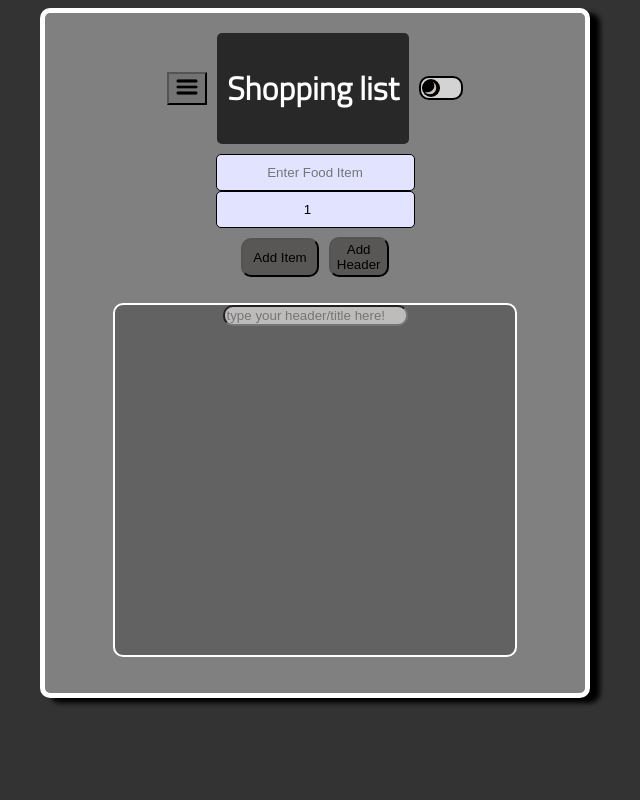
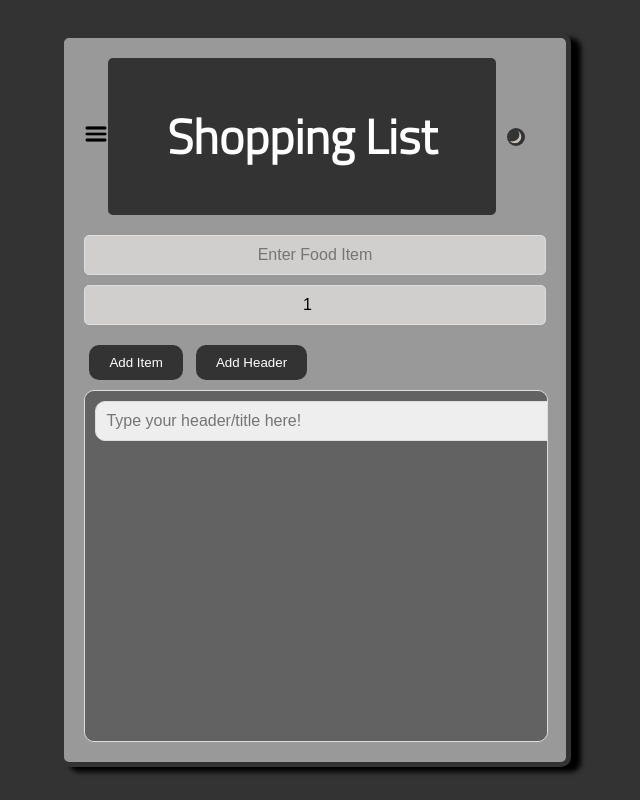
Before and after one commit to RohanCorgi/HawkHacks, a website: page app/shopping_list.html in a window 1280 px wide. Shown: the whole page, without its empty margins (325-965 px from the left). Drawn offline with Linux system fonts and the light colour scheme.

Commit message:
cahnged the entire shopping list

```diff
--- a/app/Shopping_list_stylesheet.css
+++ b/app/Shopping_list_stylesheet.css
@@ -2,24 +2,33 @@
     src: url(fonts/ChakraPetch-Light.ttf);
     font-family: ChakraPetch;
 }
-@font-face{
+
+@font-face {
     src: url(fonts/Dosis-VariableFont_wght.ttf);
     font-family: Dosis;
 }
-@font-face{
+
+@font-face {
     src: url(fonts/PoetsenOne-Regular.ttf);
     font-family: PoestsenOne;
 }
-@font-face{
+
+@font-face {
     src: url(fonts/TitilliumWeb-Light.ttf);
     font-family: TitilliumWeb;
 }
 
 body {
-    font-family: Arial, sans-serif;
+    font-family: 'Dosis', Arial, sans-serif;
     background-color: #333;
-    color: #fff;
+    color: #333;
     transition: background-color 0.3s, color 0.3s;
+    margin: 0;
+    padding: 0;
+    display: flex;
+    justify-content: center;
+    align-items: center;
+    height: 100vh;
 }
 
 body.light-mode {
@@ -30,7 +39,7 @@ body.light-mode {
 .container,
 .shopping-list-container .container,
 .shopping-list-container {
-    background-color: grey;
+    background-color: rgb(153, 153, 153);
     height: auto;
     width: auto;
     max-width: 500px;
@@ -45,42 +54,40 @@ body.light-mode {
 }
 
 body.light-mode .container {
-    background-color: rgb(218, 218, 218);
+    background-color: #f9f9f9;
 }
 
 .title-container {
-    font-family: TitilliumWeb;
+    font-family: 'TitilliumWeb', sans-serif;
     display: flex;
     align-items: center;
-    justify-content: center;
+    justify-content: space-between;
     width: 100%;
-    position: relative;
+    margin-bottom: 20px;
 }
 
-.list_header{
-    border-radius: 10px;
-    background-color:rgb(190, 187, 187);
-}
-
-.list_header:hover{
-    border-radius: 10px;
-    background-color:rgb(163, 160, 160);
-}
-
-
 .title {
-    background-color: rgb(41, 40, 40);
-    color: white;
+    background-color: #333;
+    color: #fff;
     text-align: center;
     border-radius: 5px;
     padding: 10px;
-    margin: 0 10px;
+    margin: 0;
+    flex-grow: 1;
     margin-right: 10px;
+    font-size: 1.5em;
+    transition: background-color 0.3s, color 0.3s;
+}
+
+body.light-mode .title {
+    background-color: #eee;
+    color: #333;
 }
 
 .mode-toggle {
-    top: 10px;
-    right: 10px;
+    position: relative;
+    width: 40px;
+    height: 20px;
 }
 
 .mode-toggle input[type="checkbox"] {
@@ -88,92 +95,173 @@ body.light-mode .container {
 }
 
 .slider {
-    width: 40px;
-    height: 20px;
-    background-color: lightgrey;
+    width: 100%;
+    height: 100%;
+    background-color: #ddd;
     border-radius: 10px;
     position: relative;
     cursor: pointer;
+    transition: background-color 0.3s;
 }
 
 .slider::before {
     content: "";
     width: 18px;
     height: 18px;
-    background-color: black;
+    background-color: #333;
     border-radius: 50%;
     position: absolute;
     top: 1px;
     left: 1px;
     background-image: url('Images/moon-removebg-preview.png');
     background-size: cover;
-    transition: transform 0.3s ease;
+    transition: transform 0.3s ease, background-color 0.3s;
 }
 
-input[type="checkbox"]:checked+.slider::before {
-    background-color: rgb(184, 181, 181);
+input[type="checkbox"]:checked + .slider::before {
+    background-color: #ffeb3b;
     transform: translateX(20px);
     background-image: url('Images/sun-removebg-preview.png');
-
 }
 
-body.light-mode {
-    background-color: white;
-    color: black;
-}
-
-body.light-mode .container {
-    background-color: rgb(218, 218, 218);
-}
-
-body.light-mode .title {
-    background-color: rgb(189, 186, 186);
-    color: black;
-}
-
-body.light-mode #additemid {
-    background-color: lightblue;
-}
-
-body.light-mode #additemid:hover{
-    background-color: rgb(137, 181, 196);
-}
-
-body.light-mode #add_header {
-    background-color: lightblue;
-}
-
-body.light-mode #add_header:hover {
-    background-color: rgb(137, 181, 196);
-}
-body.light-mode .list {
-    background-color: rgb(189, 186, 186);
-
-}
-
-body.light-mode #list_headerid{
-    background-color:rgb(189, 207, 212);
-}
-body.light-mode #list_headerid:hover{
-    background-color:rgb(169, 185, 190);
-}
-
-.mode-toggle .slider {
-    display: block;
-    margin: auto;
-}
-
-#enter_food,
-#enter_food_shopping {
-    margin-top: 10px;
+body.light-mode .slider {
+    background-color: #bbb;
 }
 
 .item-input {
     text-align: center;
-    border: solid 1px;
-    background-color: rgb(226, 227, 254);
+    border: solid 1px #ddd;
+    background-color: #f5f5f5;
     border-radius: 5px;
     padding: 10px;
+    width: calc(100% - 22px);
+    margin-bottom: 10px;
+    font-size: 1em;
+}
+
+#enter_food,
+#enter_quantity {
+    margin-bottom: 10px;
+    background-color: #d1cece;
+    color: black;
+}
+body.light-mode #enter_food:hover, #enter_quantity:hover{
+    background-color: #dcdada;
+}
+
+
+.add-item,
+.More-header {
+    margin: 10px 5px;
+    padding: 10px 20px;
+    border-radius: 10px;
+    background-color: #333;
+    color: #fff;
+    border: none;
+    cursor: pointer;
+    transition: background-color 0.3s;
+}
+
+.add-item:hover,
+.More-header:hover {
+    background-color: #555;
+}
+
+body.light-mode .add-item,
+body.light-mode .More-header {
+    background-color: #bbb;
+    color: #333;
+}
+
+body.light-mode .add-item:hover,
+body.light-mode .More-header:hover {
+    background-color: #999;
+}
+
+.list {
+    text-align: center;
+    width: 100%;
+    border-radius: 10px;
+    list-style-type: none;
+    background-color: rgb(99, 98, 98);
+    height: 350px;
+    border: solid 1px #ddd;
+    overflow-y: auto;
+    padding: 0;
+    margin: 0;
+}
+body.light-mode .list{
+    background-color: rgb(184, 184, 184);
+}
+
+
+.list_header {
+    border-radius: 10px;
+    background-color: #eee;
+    padding: 10px;
+    margin: 10px;
+    width: calc(100% - 22px);
+    font-size: 1em;
+    border: 1px solid #ddd;
+}
+
+.list_header:hover {
+    background-color: #ddd;
+}
+
+body.light-mode .list_header {
+    background-color: #aaa7a7;
+}
+
+body.light-mode .list_header:hover {
+    background-color: #8a8a8a;
+}
+
+.dropdown {
+    position: relative;
+    display: inline-block;
+}
+
+.dropdown_button {
+    background: none;
+    border: none;
+    cursor: pointer;
+    padding: 0;
+    margin: 0;
+}
+
+.dropdown img {
+    width: 24px;
+    height: 24px;
+}
+
+.dropdown .content {
+    display: none;
+    position: absolute;
+    background-color: #fff;
+    min-width: 100px;
+    box-shadow: 0 5px 10px rgba(0, 0, 0, 0.1);
+    z-index: 1;
+    border-radius: 5px;
+    overflow: hidden;
+    transition: display 0.3s;
+}
+
+.dropdown:hover .content {
+    display: block;
+}
+
+.dropdown a {
+    display: block;
+    color: #333;
+    text-decoration: none;
+    padding: 10px 15px;
+    transition: background-color 0.3s, color 0.3s;
+}
+
+.dropdown a:hover {
+    background-color: #555;
+    color: #fff;
 }
 
 #search_bar {
@@ -183,112 +271,3 @@ body.light-mode #list_headerid:hover{
     width: calc(100% - 40px);
     display: none;
 }
-
-.all_searches {
-    width: 100%;
-    display: flex;
-    flex-direction: column;
-    align-items: center;
-}
-
-.add-item {
-    margin: 10px 0;
-    padding: 10px;
-    border-radius: 10px;
-    background-color: rgb(89, 86, 86);
-}
-
-#open-nav-bar {
-    background-color: rgba(0, 0, 0, 0.1);
-    cursor: pointer;
-}
-
-.dropdown {
-    display: inline-block;
-    align-items: center;
-    gap: 10px;
-}
-
-.dropdown a {
-    display: block;
-    color: black;
-    text-decoration: none;
-    padding: 10px 15px;
-}
-
-.dropdown .content {
-    display: none;
-    position: absolute;
-    background-color: darkgrey;
-    min-width: 100px;
-    box-shadow: 2px 2px 5px;
-}
-
-.dropdown:hover .content {
-    display: block;
-}
-
-#open-nav-bar:hover {
-    background-color: grey;
-}
-
-.dropdown a:hover {
-    background-color: blueviolet;
-}
-
-.list {
-    text-align: center;
-    width:400px;
-    border-radius: 10px;
-    list-style-type: disc;
-    background-color: rgb(99, 98, 98);
-    height: 350px;
-    border: solid 2px;
-    overflow: scroll;
-}
-
-
-.mode-toggle .slider {
-    display: block;
-    margin: auto;
-    border: 2px solid rgb(0, 0, 0);
-    border-radius: 10px;
-}
-
-
-.button-container{
-    display: flex;
-    justify-content: flex-end;
-    clear: both;
-
-}
-
-.input_wrapper{
-    display: flex;
-    flex-direction: column;
-    align-items: flex-start;
-
-}
-
-.More-header{
-    margin-left: 10px;
-    Height: 40px;
-    width: 60px;
-    background-color: rgb(89, 86, 86);
-    flex-shrink: 0px;
-    align-items: center;
-    border-radius: 10px;
-    text-align: center;
-}
-.add_header{
-    align-items: center;
-    display: flex;
-}
-
-#add_header:hover{
-    background-color: rgb(102, 101, 101);
-}
-
-#additemid:hover{
-    background-color: rgb(102, 101, 101);
-}
--- a/app/shopping_list.html
+++ b/app/shopping_list.html
@@ -9,23 +9,21 @@
     <link rel="icon" type="image/jpg" href="Images/Pantry_169.png">
 </head>
 
-<body >
+<body>
     <div class="container">
         <div class="title-container">
             <div class="dropdown">
                 <button class="dropdown_button" id="open-nav-bar">
-                    <img src="Images/Ham-Button.png" width="24px" height="24px" alt="Menu Button">
+                    <img src="Images/Ham-Button.png" alt="Menu Button">
                 </button>
                 <div class="content">
                     <a href="login-signup.html">Home</a>
                     <a href="index.html">Pantry</a>
-                    <a href="Chatbot.html">Chabot</a>
+                    <a href="Chatbot.html">Chatbot</a>
                 </div>
             </div>
             <div class="title">
-                <header>
-                    <h1 id="Shopping list_title">Shopping list</h1>
-                </header>
+                <h1 id="Shopping_list_title">Shopping List</h1>
             </div>
             <div class="mode-toggle">
                 <input type="checkbox" id="mode-toggle-checkbox">
@@ -35,22 +33,17 @@
 
         <div class="all_searches">
             <div class="input_wrapper">
-
                 <input type="text" id="enter_food" class="item-input" placeholder="Enter Food Item">
                 <input type="number" id="enter_quantity" class="item-input" min="1" value="1" placeholder="Quantity">
             </div>
 
-
-
             <input type="text" id="search_bar" placeholder="Search Bar">
             <div class="add_header">
                 <button class="add-item" id="additemid" onclick="addItem(true)">Add Item</button>
-
-                <button  id="add_header" class="More-header" onclick="addHeader()">Add Header</button>
+                <button id="add_header" class="More-header" onclick="addHeader()">Add Header</button>
             </div>
             <dl id="itemlist" class="list">
-                <input type="text" class="list_header" id="list_headerid" placeholder="type your header/title here!">
-                <br>
+                <input type="text" class="list_header" id="list_headerid" placeholder="Type your header/title here!">
             </dl>
         </div>
     </div>
```
